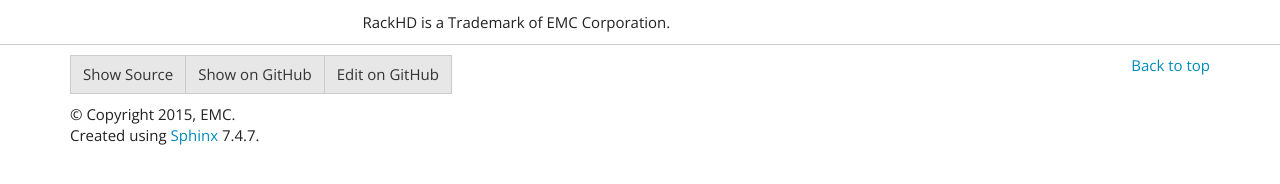
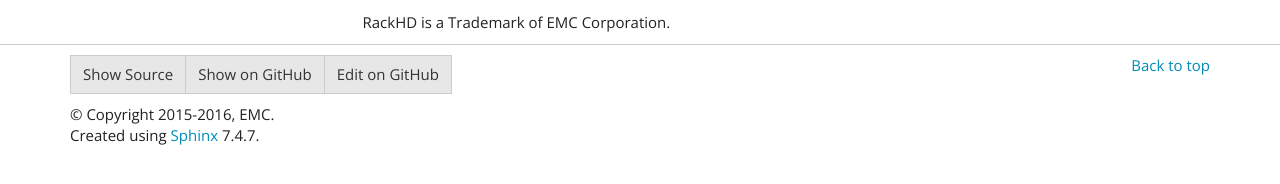
Before and after one commit to RackHD/docs, a Sphinx documentation site: the page built from docs/index.rst, in a window 1280 px wide. Shown: the part 640-824 px from the top of the page. Built offline with Sphinx 7.4.7, drawn with Linux system fonts in a browser that asks for light colours.

Commit message:
updating copyright

```diff
--- a/docs/conf.py
+++ b/docs/conf.py
@@ -53,7 +53,7 @@
 
 # General information about the project.
 project = u'RackHD'
-copyright = u'2015, EMC'
+copyright = u'2015-2016, EMC'
 author = u'EMC'
 
 # The version info for the project you're documenting, acts as replacement for
```
